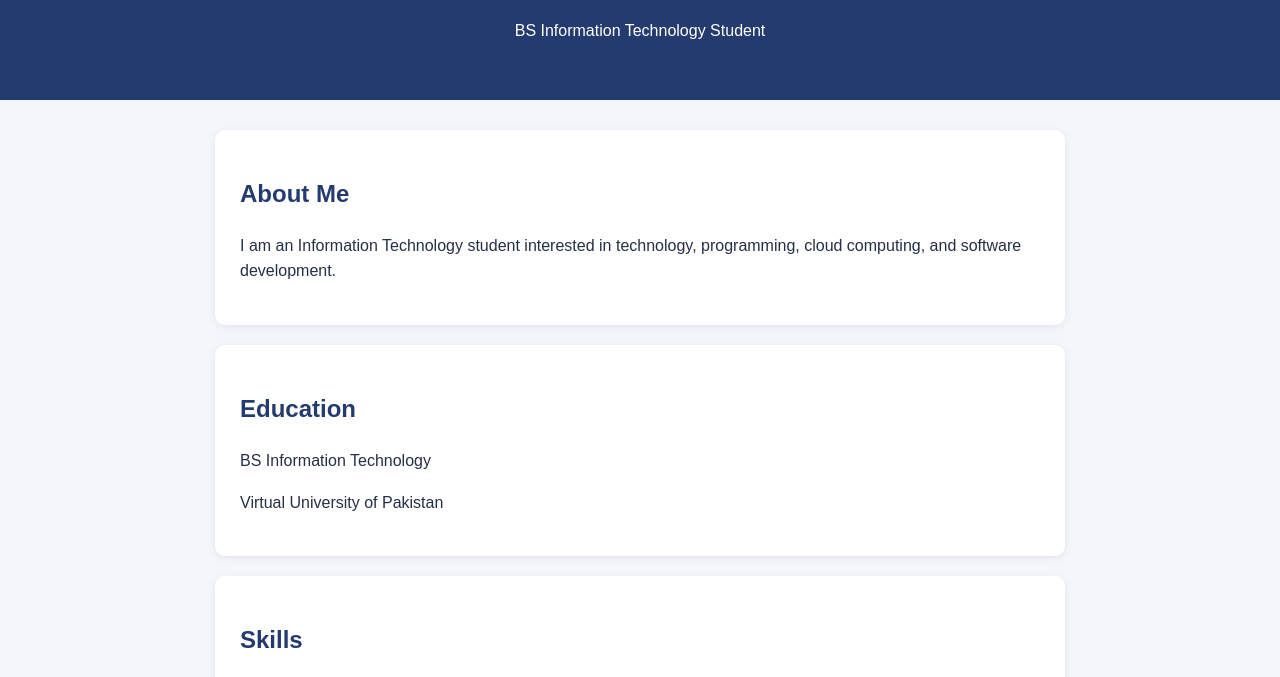
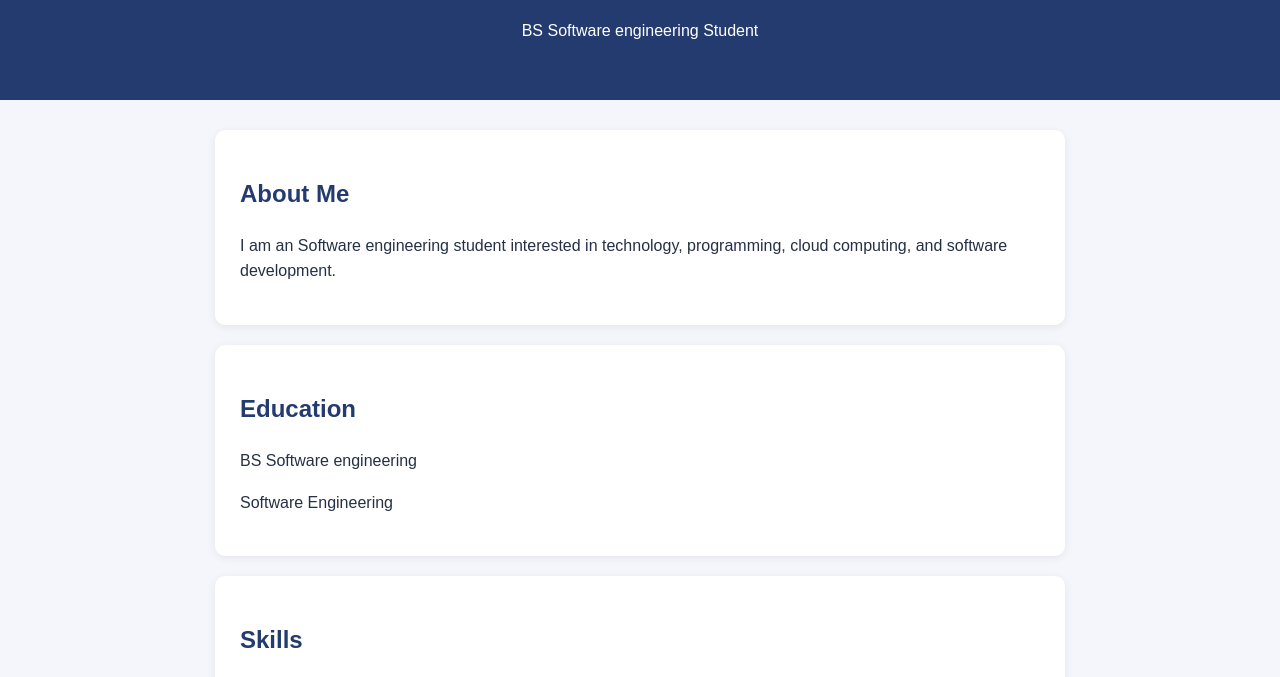
Before and after one commit to fatimah0702/fatimah0702.github.io, a plain HTML site: page index.html in a window 1280 px wide. Shown: the part 116-793 px from the top of the page. Drawn offline with Linux system fonts and the light colour scheme.

Commit message:
Update index.html

```diff
--- a/index.html
+++ b/index.html
@@ -11,21 +11,21 @@
 <body>
     <header>
         <h1>Fatima Ashraf</h1>
-        <p>BS Information Technology Student</p>
+        <p>BS Software engineering Student</p>
     </header>
 
     <main>
         <section>
             <h2>About Me</h2>
-            <p>I am an Information Technology student
+            <p>I am an Software engineering student
             interested in technology, programming,
             cloud computing, and software development.</p>
         </section>
 
         <section>
             <h2>Education</h2>
-            <p>BS Information Technology</p>
-            <p>Virtual University of Pakistan</p>
+            <p>BS Software engineering</p>
+            <p>Software Engineering</p>
         </section>
 
         <section>
```
